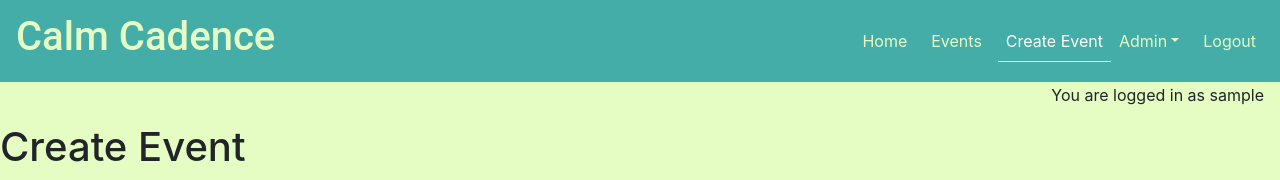
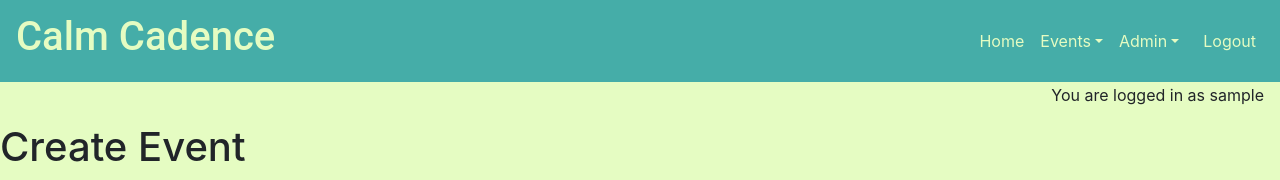
Before and after one commit to Libbu/ci-capstone-project, a Django app: page /events/create_event in a window 1280 px wide. Shown: the top 180 px of the page. Run offline with Django 4.2, Linux system fonts and the light colour scheme; the visitor is signed in with stand-in values (Sample User, id 1); some libraries are stand-ins or nearby versions.

Commit message:
adding user event page and attending events to navbar for logged in users

```diff
--- /dev/null
+++ b/events/templates/attending_events.html
@@ -0,0 +1,6 @@
+{% extends 'base.html' %}
+{% load static %}
+
+
+{% block content %}
+{% endblock %}
--- a/templates/base.html
+++ b/templates/base.html
@@ -3,6 +3,7 @@
 {% url 'home' as home_url %}
 {% url 'event_list' as event_url %}
 {% url 'create_event' as create_url %}
+{% url 'user_events' as user_events_url %}
 {% url 'admin_event_approval' as admin_url %}
 {% url 'update_about' as about_url %}
 {% url 'account_login' as login_url %}
@@ -40,10 +41,20 @@
                     <li class="nav-item ml-2"><a class="nav-link {% if request.path == home_url %}active"
                             aria-current="page{% endif %}" href="{% url 'home' %}">Home</a></li>
                     {% if user.is_authenticated %}
-                    <li class="nav-item ml-2"><a class="nav-link {% if request.path == event_url %}active"
-                            aria-current="page{% endif %}" href="{% url 'event_list' %}">Events</a></li>
-                    <li class="nav-item ml-2"><a class="nav-link {% if request.path == create_url %}active"
-                        aria-current = "page{% endif %}" href="{% url 'create_event' %}">Create Event</a></li>
+                    <li class="nav-item dropdown">
+                        <a class="nav-link dropdown-toggle" href="#" role="button" data-toggle="dropdown"
+                                aria-expanded="false">Events</a>
+                        <ul class="dropdown-menu">
+                            <li class="nav-item"><a class="nav-link {% if request.path == event_url %}active"
+                            aria-current="page{% endif %}" href="{% url 'event_list' %}">Event List</a>
+                            </li>
+                            <li class="nav-item"><a class="nav-link {% if request.path == create_url %}active"
+                            aria-current = "page{% endif %}" href="{% url 'create_event' %}">Create Event</a>
+                            </li>
+                            <li class="nav-item"><a class="nav-link {% if request.path == user_events_url %}active"
+                                aria-current = "page{% endif %}" href="{% url 'user_events' %}">My Events</a>
+                            </li>
+                        </ul>
                     {% if user.is_superuser %}
                         <li class="nav-item dropdown">
                             <a class="nav-link dropdown-toggle" href="#" role="button" data-toggle="dropdown"
@@ -55,7 +66,7 @@
                                 </li>
                                 <li class="nav-item"> <a class="nav-link {% if request.path == about_url %}active"
                                     aria-current="page{% endif %}" href="{% url 'update_about' %}">Update About</a>
-                            </li>
+                                </li>
                             </ul>
                     {% endif %}
                     <li class="nav-item ml-2"><a class="nav-link {% if request.path == logout_url %}active"
```
